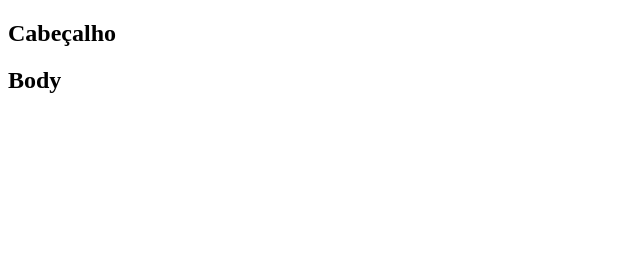
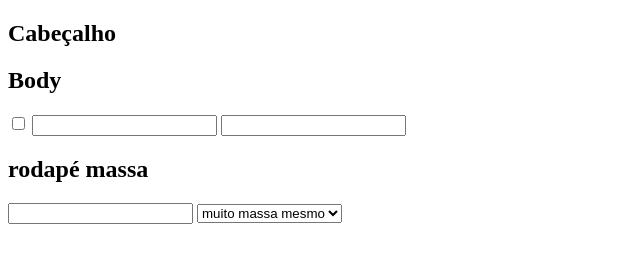
Before and after one commit to Carolmassa123/Aula01-Git, a plain HTML site: page index.html in a window 1280 px wide. Shown: the whole page, without its empty margins (0-640 px from the left). Drawn offline with Linux system fonts and the light colour scheme.

Commit message:
form e rdp

```diff
--- a/index.html
+++ b/index.html
@@ -17,5 +17,26 @@
             <h1>Body</h1>
         </div>
     </section>
+
+    <section>
+        <div>
+            <form action="">
+                <input type="checkbox" name="" id="">
+                <input type="email" name="" id="">
+                <input type="password" name="" id="">
+            </form>
+        </div>
+    </section>
+
+    <section>
+        <div>
+            <h1>rodapé massa</h1>
+            <input type="text">
+            <select name="" id="">
+                <option value="">muito massa mesmo</option>
+            </select>
+        </div>
+    </section>
+
 </body>
 </html>
```
